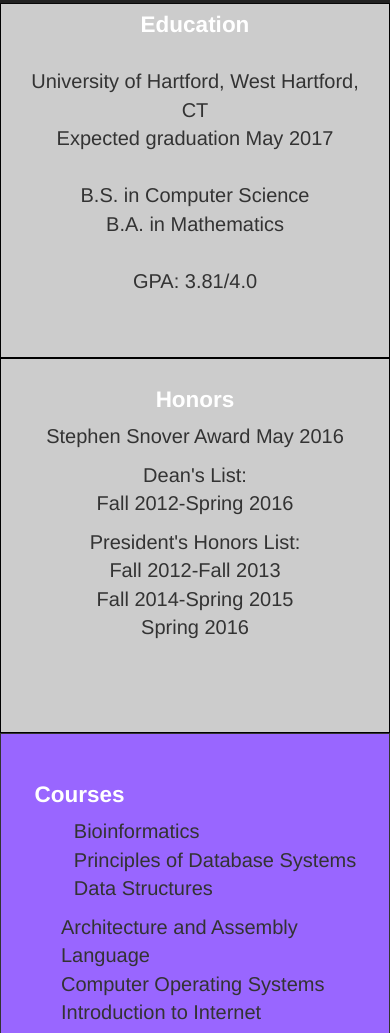
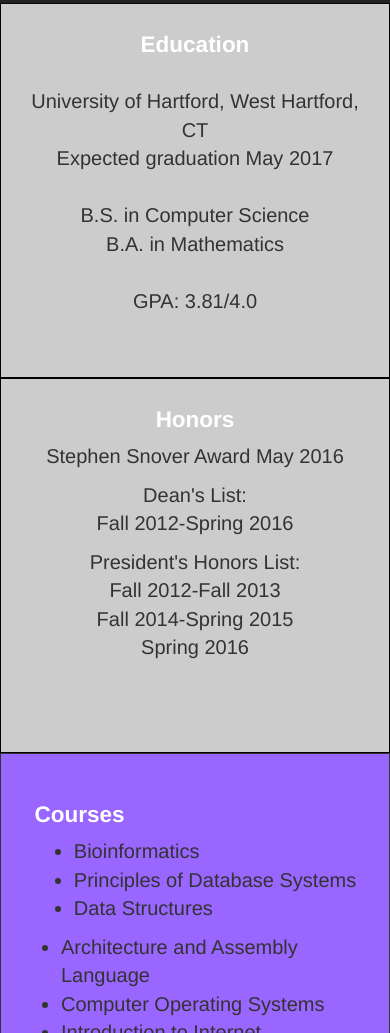
Before and after one commit to Wahyu019876677/dana-personal-website, a plain HTML site: page index.html in a window 390 px wide. Shown: the part 67-1100 px from the top of the page. Drawn offline with nearby package versions, Linux system fonts and the light colour scheme.

Commit message:
added media query

```diff
--- a/css/stylesheet.css
+++ b/css/stylesheet.css
@@ -13,8 +13,7 @@
 
 body{
 	margin: -.5px;
-	/*position: relative;*/
-	padding-top: 50px;
+	padding-top: 70px;
 }
 
 i{
@@ -48,6 +47,14 @@
 
 a:hover{
 	color: #cccccc;
+}
+
+/*Referenced at https://css-tricks.com/css-media-queries/*/
+
+@media all and (max-width: 850px) and (min-width: 769px) {
+  body {
+    padding-top: 140px;
+  }
 }
 
 /* 02. Bootstrap */
@@ -90,7 +97,6 @@
 	background-color: #cccccc;
 	float: left;
 	height: 375px;
-
 }
 
 /* 05. Honors */
@@ -113,7 +119,7 @@
 }
 
 #classes ul{
-	list-style: none;
+	/*list-style: none;*/
 	display: inline-block;
 	text-align: left;
 }
```
